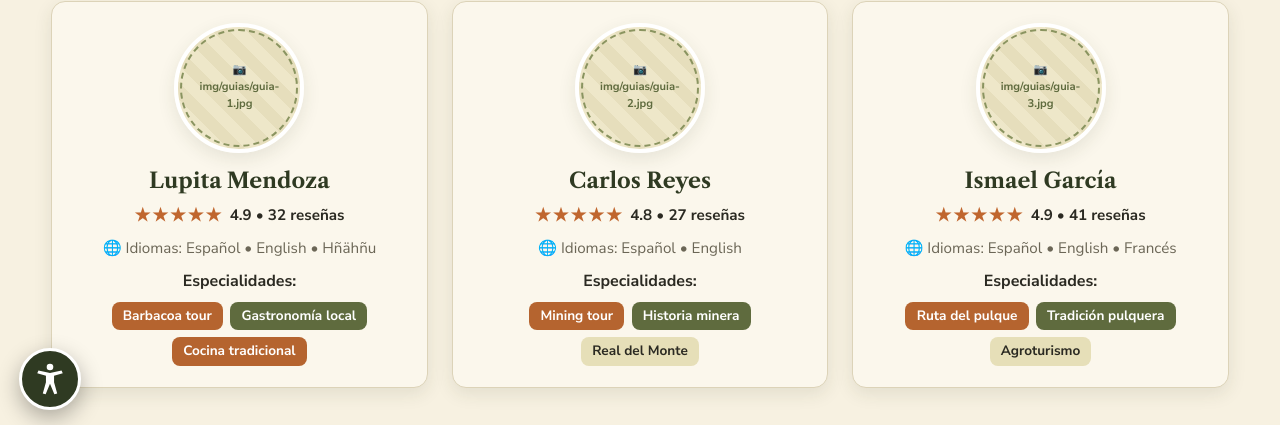
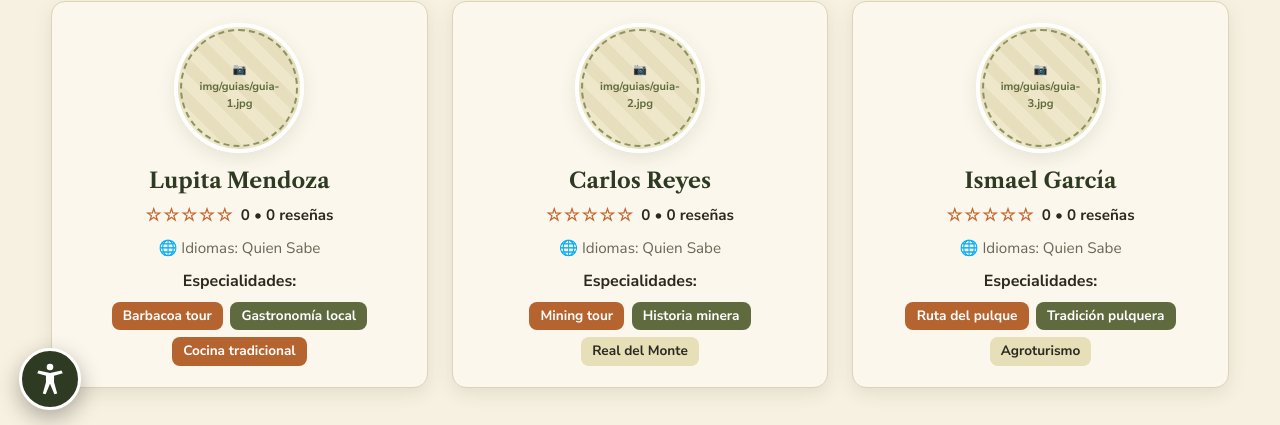
Before and after one commit to ErickTapiaHernandez4/Rutas-de-Encanto, a plain HTML site: page guia.html in a window 1280 px wide. Shown: the part 371-796 px from the top of the page. Drawn offline with nearby package versions, Linux system fonts and the light colour scheme.

Commit message:
Quitar las reseñas y calificaciones

```diff
--- a/guia.html
+++ b/guia.html
@@ -50,8 +50,8 @@
           <div class="foto avatar"><img src="img/guias/guia-1.jpg" alt="Lupita Mendoza"></div>
           <div class="card-cuerpo card-centro">
             <h3>Lupita Mendoza</h3>
-            <div class="estrellas"><span>★★★★★</span> 4.9 • 32 reseñas</div>
-            <p class="card-desc">🌐 Idiomas: Español • English • Hñähñu</p>
+            <div class="estrellas"><span>☆☆☆☆☆</span> 0 • 0 reseñas</div>
+            <p class="card-desc">🌐 Idiomas: Quien Sabe </p>
             <strong>Especialidades:</strong>
             <div class="etiquetas" style="justify-content:center"><span class="etiqueta terracota">Barbacoa tour</span><span class="etiqueta olivo">Gastronomía local</span><span class="etiqueta terracota">Cocina tradicional</span></div>
           </div>
@@ -62,8 +62,8 @@
           <div class="foto avatar"><img src="img/guias/guia-2.jpg" alt="Carlos Reyes"></div>
           <div class="card-cuerpo card-centro">
             <h3>Carlos Reyes</h3>
-            <div class="estrellas"><span>★★★★★</span> 4.8 • 27 reseñas</div>
-            <p class="card-desc">🌐 Idiomas: Español • English</p>
+            <div class="estrellas"><span>☆☆☆☆☆</span> 0 • 0 reseñas</div>
+            <p class="card-desc">🌐 Idiomas: Quien Sabe </p>
             <strong>Especialidades:</strong>
             <div class="etiquetas" style="justify-content:center"><span class="etiqueta terracota">Mining tour</span><span class="etiqueta olivo">Historia minera</span><span class="etiqueta">Real del Monte</span></div>
           </div>
@@ -74,8 +74,8 @@
           <div class="foto avatar"><img src="img/guias/guia-3.jpg" alt="Ismael García"></div>
           <div class="card-cuerpo card-centro">
             <h3>Ismael García</h3>
-            <div class="estrellas"><span>★★★★★</span> 4.9 • 41 reseñas</div>
-            <p class="card-desc">🌐 Idiomas: Español • English • Francés</p>
+            <div class="estrellas"><span>☆☆☆☆☆</span> 0 • 0 reseñas</div>
+            <p class="card-desc">🌐 Idiomas: Quien Sabe </p>
             <strong>Especialidades:</strong>
             <div class="etiquetas" style="justify-content:center"><span class="etiqueta terracota">Ruta del pulque</span><span class="etiqueta olivo">Tradición pulquera</span><span class="etiqueta">Agroturismo</span></div>
           </div>
```
